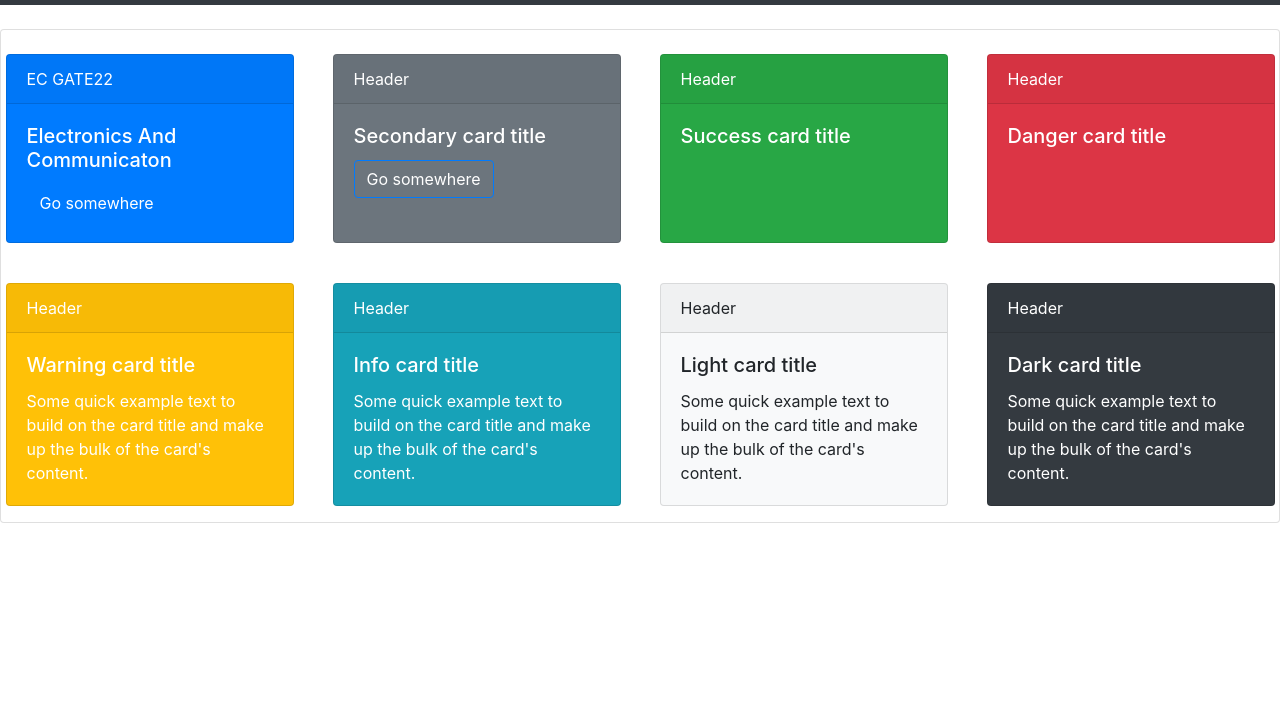
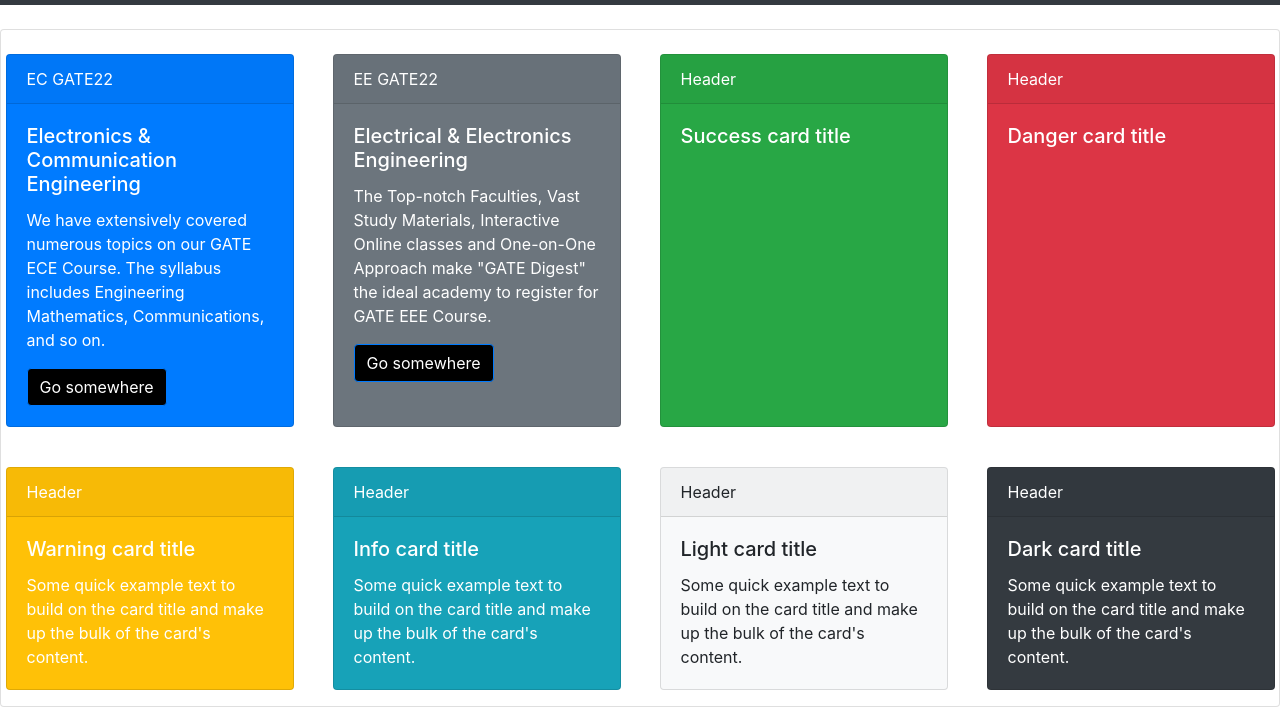
Before and after one commit to Ashish-kumar-pradhan/OPEN-THE-GATE, a plain HTML site: page index.html in a window 1280 px wide. Shown: the part 107-814 px from the top of the page. Drawn offline with nearby package versions, Linux system fonts and the light colour scheme.

Commit message:
card filling

```diff
--- a/index.html
+++ b/index.html
@@ -103,15 +103,22 @@
         <div class="card text-white bg-primary mb-3" style="max-width: 18rem">
           <div class="card-header">EC GATE22</div>
           <div class="card-body">
-            <h5 class="card-title">Electronics And Communicaton</h5>
+            <h5 class="card-title">Electronics & Communication Engineering</h5>
+            <p>We have extensively covered numerous topics on our GATE ECE Course.
+               The syllabus includes Engineering Mathematics, Communications, and so on.
+              </p>
 
             <a href="#" class="btn btn-primary">Go somewhere</a>
           </div>
         </div>
         <div class="card text-white bg-secondary mb-3" style="max-width: 18rem">
-          <div class="card-header">Header</div>
+          <div class="card-header">EE GATE22</div>
           <div class="card-body">
-            <h5 class="card-title">Secondary card title</h5>
+            <h5 class="card-title">Electrical & Electronics Engineering</h5>
+            <p>The Top-notch Faculties, Vast Study Materials,
+               Interactive Online classes and One-on-One Approach make "GATE Digest"
+               the ideal academy to register for GATE EEE Course.
+              </p>
 
             <a href="#" class="btn btn-primary">Go somewhere</a>
           </div>
--- a/style.css
+++ b/style.css
@@ -3,6 +3,6 @@
     margin-top: 3vh;
 }
 
-.btn-primary, .btn-primary:hover, .btn-primary:active, .btn-primary:visited {
-    background-color: #f0f0f000 !important;
+.btn-primary {
+    background-color: #000000 !important;
 }
```
